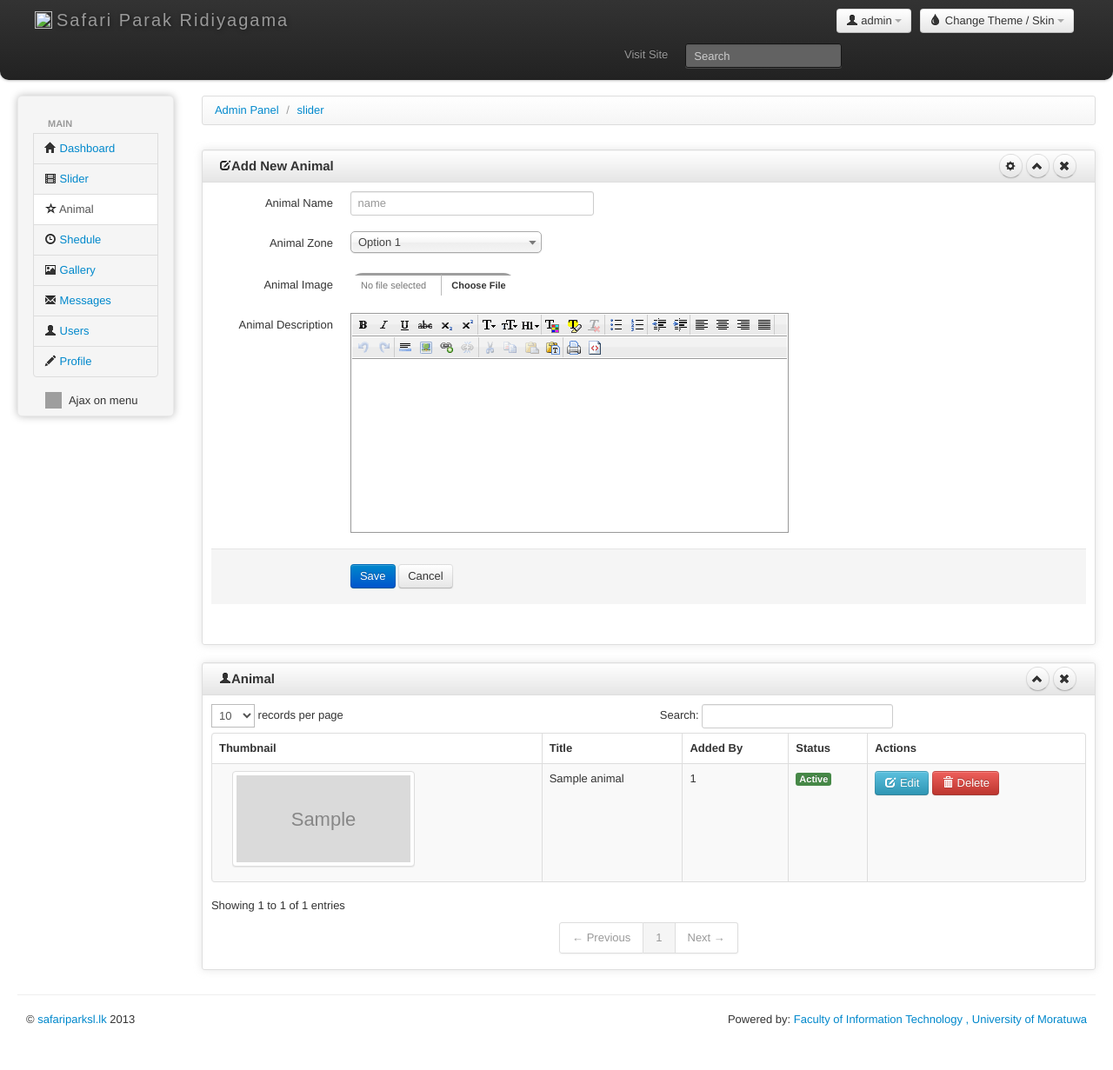
After one commit to Dinidu/safari, a CodeIgniter app: page /safari/administrator/animal in a window 1280 px wide. The commit adds this page. Shown: the whole page at 87% size. Run offline with CodeIgniter, Linux system fonts and the light colour scheme; tables that the repository leaves empty or names only in its code hold one stand-in row (values such as "Sample post"); grey boxes marked "Sample" are stand-in pictures; grey boxes are pictures that could not be loaded.

Commit message:
add the animal ui

```diff
--- a/application/controllers/administrator.php
+++ b/application/controllers/administrator.php
@@ -13,8 +13,6 @@ class Administrator extends CI_Controller
 	// This will load the admin login page
 	public function index()
 	{
-		//$this->slider( (object) array('output' => '', 'js_files' => array(), 'css_files' => array()));
-		//echo "called";
 		$this->load->view('admin/adminLogin');
 	}
 
@@ -110,10 +108,6 @@ class Administrator extends CI_Controller
 
 			$this->load->view('admin/adminDashboard', $this->view_data );
 	}
-	function _example_output($output = null)
-	{
-		$this->load->view('admin/adminSlider',$output);
-	}
 
 	function slider( $output = null )
 	{
@@ -121,28 +115,16 @@ class Administrator extends CI_Controller
 
 		$this->view_data['slider_details'] = $this->adminSliderModel->getSliderDetails();
 
-		$image_crud = new image_CRUD();
-
-		$image_crud->set_primary_key_field('slider_imageId');
-		$image_crud->set_url_field('image_url');
-		$image_crud->set_table('slider_images');
-		$image_crud->set_image_path('admin_assets/uploads');
-
-		$output = $image_crud->render();
-
-		$output = array_merge($this->view_data,(array)$output);
-
-
-
-		$this->load->view('admin/adminSlider', $output);
+		$this->load->view('admin/adminSlider', $this->view_data);
 	}
 
-	function sliderImageUpload()
+	function animal()
 	{
+		$this->load->model('adminanimalmanagementmodel');
 
+		$this->view_data['animal_details'] = $this->adminanimalmanagementmodel->getAnimalDetails();
 
-
-
+		$this->load->view('admin/adminAnimalMangement',$this->view_data );
 	}
 
 
--- /dev/null
+++ b/application/models/adminAnimalManagementModel.php
@@ -0,0 +1,37 @@
+<?php if ( ! defined('BASEPATH')) exit('No direct script access allowed');
+
+class Adminanimalmanagementmodel extends CI_Model {
+
+	function __construct()
+	{
+		parent:: __construct();
+	}
+
+	function getAnimalDetails()
+	{
+		$query ="SELECT * FROM animals ";
+		$query_result = $this->db->query($query);
+		$data = array();
+	  	foreach($query_result->result() as $row){
+	  		$data[] = $row;
+	  	}
+	  	return $data;
+	}
+
+	/*This will save the */
+	function slier_imageUpload($query,$params){
+
+			$result = $this->db->query($query,$params);
+			if($result != false){
+
+				$id = mysql_insert_id();
+
+				//echo $id;
+				return true;
+			}
+			else{
+				return false;
+			}
+
+	}
+}
--- /dev/null
+++ b/application/views/admin/adminAnimalMangement.php
@@ -0,0 +1,204 @@
+<?php
+$image_submit = array(
+		'name'	=>'image_submit',
+		'id'	=>'image_submit',
+		'class'	=> ' btn btn-primary',
+		'value' => 'Submit'
+		);
+
+$file_input = array(
+		'name'	=>'userfile',
+		'id'	=>'userfile',
+		'class'	=> 'file',
+		/*'style'	=> 'width:292px;',*/
+		'size'	=>'1'
+				);
+
+$name = array(
+			'name'	=>	'name',
+			'id'	=>	'name',
+			'placeholder' => '&nbsp;name',
+			'class' =>'input-xlarge focused'
+			);
+?>
+
+<!DOCTYPE html>
+<html lang="en">
+<head>
+
+
+	<!--
+		Safari Park Ridiyagama version 1
+
+		Copyright 2013 Udaya Sri
+		Licensed under the Apache License v2.0
+		http://www.apache.org/licenses/LICENSE-2.0
+
+		http://zkylark.com
+		http://twitter.com/buddhikaudayasri
+	-->
+
+
+
+<?php include('header.php'); ?>
+<script type="text/javascript" src="<?php echo base_url()?>admin_assets/js/live_thumbnails.js"></script>
+<script type="text/javascript" src="<?php echo base_url()?>admin_assets/js/ajax_slider_image_upload.js"></script>
+<script>
+	//this will remove the fake pathe when user click the delete button
+	$("#x").click(function() {
+		 $('#slider_image').val('');
+	});
+
+</script>
+<style>
+
+	.del{ display:none; position:relative; z-index:200; float:left}
+</style>
+
+</head>
+
+<?php include('menu.php'); ?>
+
+			<div>
+				<ul class="breadcrumb">
+					<li>
+						<a href="<?php echo base_url();?>administrator/dashboard">Admin Panel</a> <span class="divider">/</span>
+					</li>
+					<li>
+						<a href="<?php echo base_url()?>administrator/slider">slider</a>
+					</li>
+				</ul>
+			</div>
+
+			<div class="row-fluid sortable">
+				<div class="box span12">
+					<div class="box-header well" data-original-title>
+						<h2><i class="icon-edit"></i>Add New Animal</h2>
+						<div class="box-icon">
+							<a href="#" class="btn btn-setting btn-round"><i class="icon-cog"></i></a>
+							<a href="#" class="btn btn-minimize btn-round"><i class="icon-chevron-up"></i></a>
+							<a href="#" class="btn btn-close btn-round"><i class="icon-remove"></i></a>
+						</div>
+					</div>
+					<div class="box-content">
+						<form class="form-horizontal">
+						  <fieldset>
+							<!-- <legend>Datepicker, Autocomplete, WYSIWYG</legend> -->
+							<div class="control-group">
+							  <label class="control-label" for="typeahead">Animal Name </label>
+							  <div class="controls">
+							  	<?php echo form_input($name); ?>
+								<!-- <input type="text" class="span6 typeahead" id="typeahead"  data-provide="typeahead" data-items="4" data-source='["Alabama","Alaska","Arizona","Arkansas","California","Colorado","Connecticut","Delaware","Florida","Georgia","Hawaii","Idaho","Illinois","Indiana","Iowa","Kansas","Kentucky","Louisiana","Maine","Maryland","Massachusetts","Michigan","Minnesota","Mississippi","Missouri","Montana","Nebraska","Nevada","New Hampshire","New Jersey","New Mexico","New York","North Dakota","North Carolina","Ohio","Oklahoma","Oregon","Pennsylvania","Rhode Island","South Carolina","South Dakota","Tennessee","Texas","Utah","Vermont","Virginia","Washington","West Virginia","Wisconsin","Wyoming"]'> -->
+								<!-- <p class="help-block">Start typing to activate auto complete!</p> -->
+							  </div>
+							</div>
+  							<div class="control-group">
+								<label class="control-label" for="selectError">Animal Zone</label>
+								<div class="controls">
+								  <select id="selectError" data-rel="chosen">
+									<option>Option 1</option>
+									<option>Option 2</option>
+									<option>Option 3</option>
+									<option>Option 4</option>
+									<option>Option 5</option>
+								  </select>
+								</div>
+							  </div>
+
+							<div class="control-group">
+							  <label class="control-label" for="fileInput">Animal Image</label>
+							  <div class="controls">
+								<input class="input-file uniform_on" id="fileInput" type="file">
+							  </div>
+							</div>
+							<div class="control-group">
+							  <label class="control-label" for="textarea2">Animal Description</label>
+							  <div class="controls">
+								<textarea class="cleditor" id="textarea2" rows="3"></textarea>
+							  </div>
+							</div>
+							<div class="form-actions">
+							  <button type="submit" class="btn btn-primary" id="animal_save">Save</button>
+							  <button type="reset" class="btn">Cancel</button>
+							</div>
+						  </fieldset>
+						</form>
+
+					</div>
+				</div><!--/span-->
+
+			</div><!--/row-->
+
+
+			<!--Table goes here -->
+			<div class="row-fluid sortable">
+				<div class="box span12">
+					<div class="box-header well" data-original-title>
+						<h2><i class="icon-user"></i>Animal </h2>
+						<div class="box-icon">
+							<!-- <a href="#" class="btn btn-setting btn-round"><i class="icon-cog"></i></a> -->
+							<a href="#" class="btn btn-minimize btn-round"><i class="icon-chevron-up"></i></a>
+							<a href="#" class="btn btn-close btn-round"><i class="icon-remove"></i></a>
+						</div>
+					</div>
+					<div class="box-content">
+						<table class="table table-striped table-bordered bootstrap-datatable datatable">
+						  <thead>
+							  <tr>
+								  <th>Thumbnail</th>
+								  <th>Title</th>
+								  <th>Added By</th>
+								  <th>Status</th>
+								  <th>Actions</th>
+							  </tr>
+						  </thead>
+						  <tbody>
+
+						  	<?php
+
+						  	foreach ($animal_details as $row)
+						  	{
+						  		echo '<tr>';
+								echo '<td>';
+								echo '
+									<ul class="thumbnails gallery">
+										<li id="image-1" class="thumbnail">
+										<a style="background:url("'.base_url()."images/animals/".$row->image.'")" title="'.$row->name.'" href="'.base_url()."images/animals/".$row->image.'">
+										<img class="grayscale" src="'.base_url()."images/animals/".$row->image.'"
+										alt="Sample Image 1"></a>
+									</li></ul>';
+								echo'</td>';
+
+								echo '<td class="center">'; echo $row->name ;echo '</td>';
+								echo '<td class="center">'; echo $row->uid ; echo '</td>';
+								echo '<td class="center">';
+									if( $row->is_available == 1){ echo '<span class="label label-success"> Active </span>'; }
+									else { echo '<span class="label label-important">Banned</span>'; }
+
+								echo '</td>';
+
+								echo '<td class="center">
+									<a class="btn btn-info" href="#">
+										<i class="icon-edit icon-white"></i>
+										Edit
+									</a>
+									<a class="btn btn-danger" href="#">
+										<i class="icon-trash icon-white"></i>
+										Delete
+									</a>
+								</td>
+								</tr>';
+							}
+
+						  	?>
+
+
+
+
+							</tbody>
+							</table>
+						</div>
+					</div>
+				</div>
+
+<?php include('footer.php'); ?>
--- a/application/views/admin/menu.php
+++ b/application/views/admin/menu.php
@@ -72,7 +72,7 @@
 						<li class="nav-header hidden-tablet">Main</li>
 						<li><a class="ajax-link" href="<?php echo base_url();?>/administrator/dashboard"><i class="icon-home"></i><span class="hidden-tablet"> Dashboard</span></a></li>
 						<li><a class="ajax-link" href="<?php echo base_url();?>administrator/slider"><i class="icon-film"></i><span class="hidden-tablet"> Slider</span></a></li>
-						<li><a class="ajax-link" href="form.html"><i class="icon-star-empty"></i><span class="hidden-tablet"> Animal</span></a></li>
+						<li><a class="ajax-link" href="<?php echo base_url();?>administrator/animal"><i class="icon-star-empty"></i><span class="hidden-tablet"> Animal</span></a></li>
 						<li><a class="ajax-link" href="chart.html"><i class="icon-time"></i><span class="hidden-tablet"> Shedule </span></a></li>
 						<li><a class="ajax-link" href="gallery.html"><i class="icon-picture"></i><span class="hidden-tablet"> Gallery</span></a></li>
 						<li><a class="ajax-link" href="typography.html"><i class="icon-envelope"></i><span class="hidden-tablet"> Messages</span></a></li>
```
Also changed, not shown: images/animals/1.jpg (added).
